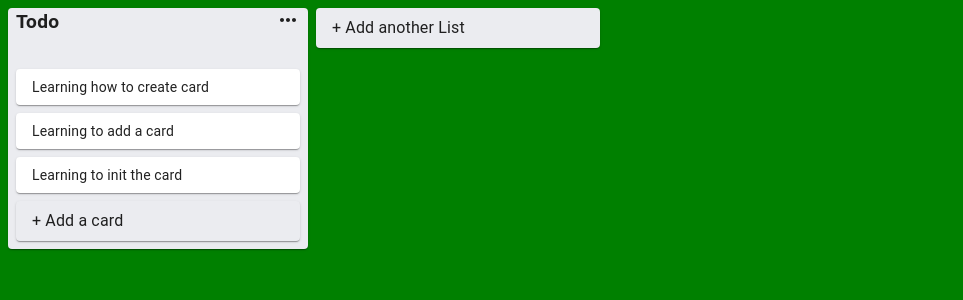
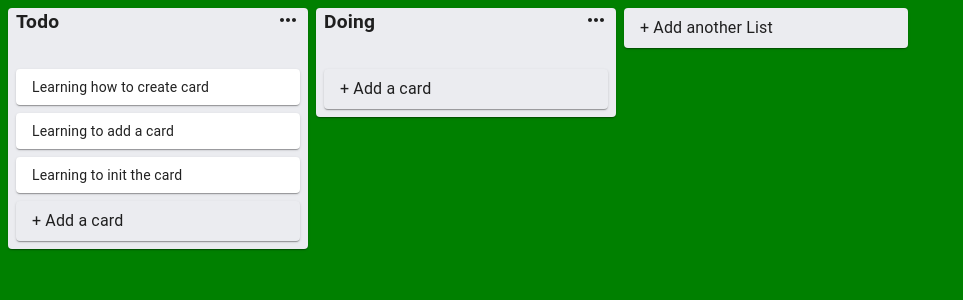
Before and after one commit to arifjamal2012/trello-react, a React (Create React App) app: page / in a window 1280 px wide. Shown: the top 300 px of the page, without its empty margins (0-963 px from the left). Built offline with nearby package versions, Linux system fonts and the light colour scheme.

Commit message:
drag and drop card in different list

```diff
--- a/src/App.js
+++ b/src/App.js
@@ -93,6 +93,18 @@
         },
       };
       setData(newState);
+    }else {
+      sourceList.cards.splice(source.index,1);
+      destinationList.cards.splice(destination.index,0,draggingCard)
+
+      const newState = {
+        ...data,
+        lists: {
+          ...data.lists,
+          [sourceList.id]: sourceList,
+          [destinationList.id]: destinationList,
+        },
+      }
     }
   };
   return (
--- a/src/utils/store.js
+++ b/src/utils/store.js
@@ -20,8 +20,13 @@
             title: 'Todo',
             cards,
         },
+        'list-2': {
+            id: 'list-2',
+            title: 'Doing',
+            cards: [],
+        },
     },
-    listIds: ['list-1']
+    listIds: ['list-1','list-2']
 };
 
 export default data;
```
Also changed, not shown: 1 other file (tests, documents, lock files or other folders).
